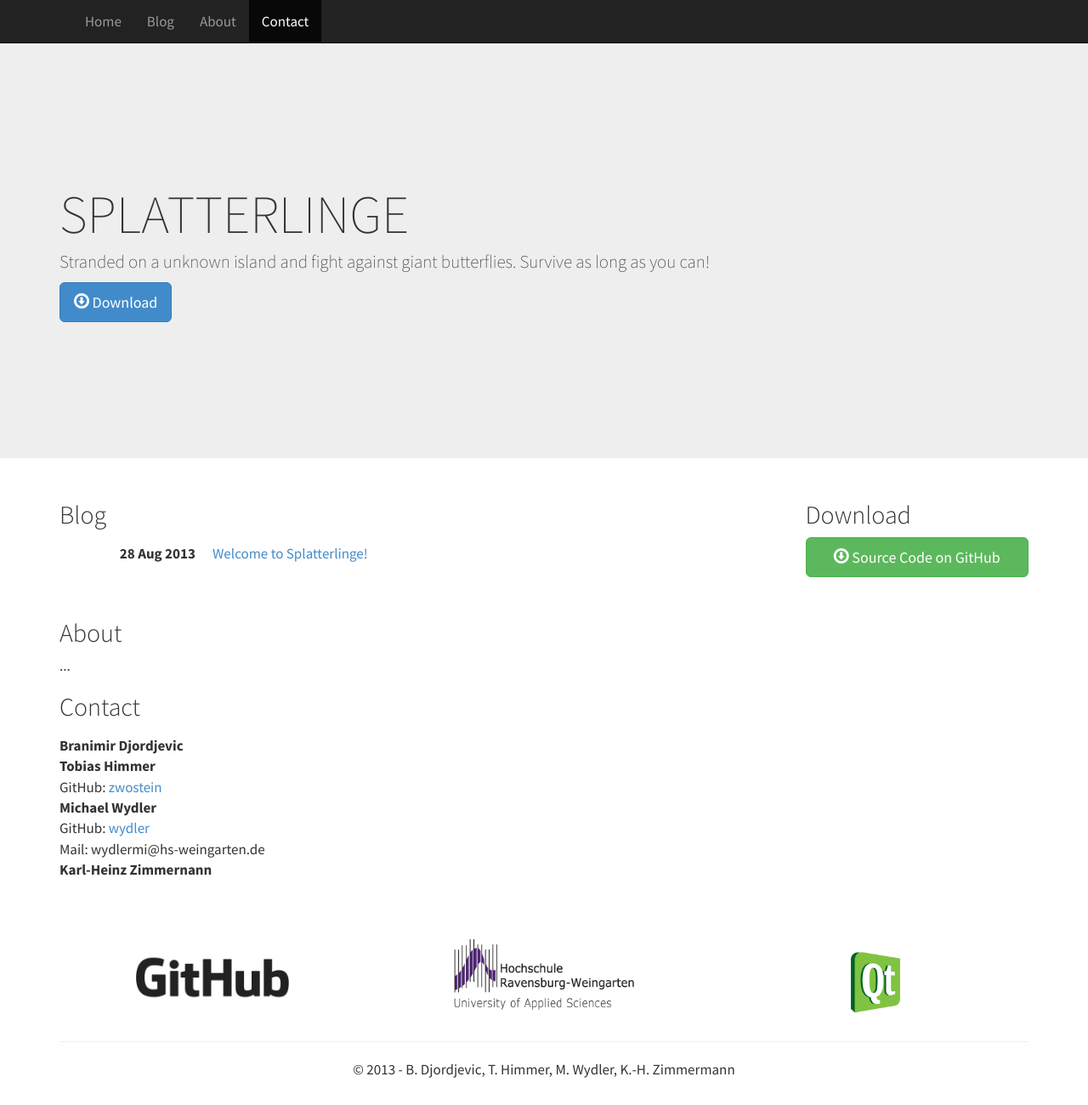
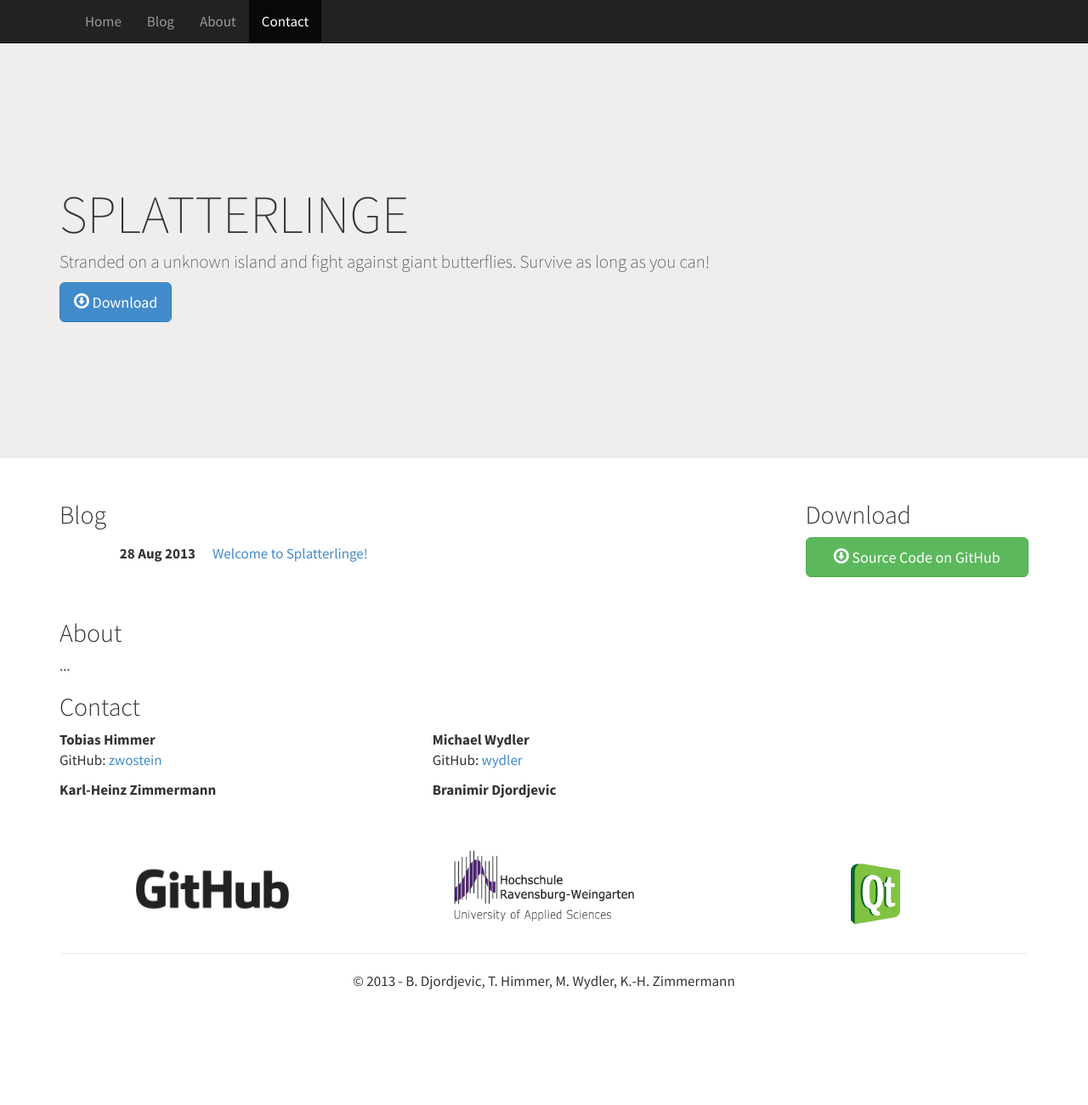
Before and after one commit to splatterlinge/splatterlinge.github.io, a Jekyll site: the page built from index.html, in a window 1280 px wide and 1300 px high. Shown: the whole window at 85% size. Built offline with Jekyll 4.4.1, drawn with Linux system fonts in a browser that asks for light colours; Markdown is read by kramdown in place of the engine named in the settings.

Commit message:
Change contact layout.

```diff
--- a/index.html
+++ b/index.html
@@ -26,16 +26,29 @@ title: Splatterlinge
 			...
 			<br />
 			<h2 id="contact">Contact</h2>
-			<dl>
-        <dt>Branimir Djordjevic</dt>
-        <dd></dd>
-        <dt>Tobias Himmer</dt>
-        <dd>GitHub: <a href="https://github.com/wydler">zwostein</a></dd>
-				<dt>Michael Wydler</dt>
-				<dd>GitHub: <a href="https://github.com/wydler">wydler</a><br />Mail: wydlermi@hs-weingarten.de</dd>
-        <dt>Karl-Heinz Zimmernann</dt>
-        <dd></dd>
-			</dl>
+      <div class="row">
+        <div class="col-sm-6">
+          <b>Tobias Himmer</b>
+          <p>
+            GitHub: <a href="https://github.com/zwostein">zwostein</a>
+          </p>
+        </div>
+        <div class="col-sm-6">
+          <b>Michael Wydler</b>
+          <p>
+            GitHub: <a href="https://github.com/wydler">wydler</a>
+          </p>
+        </div>
+      </div>
+      <div class="row">
+        <div class="col-sm-6">
+          <b>Karl-Heinz Zimmermann</b>
+        </div>
+        <div class="col-sm-6">
+          <b>Branimir Djordjevic</b>
+          <p></p>
+        </div>
+      </div>
     </div>
     <div class="col-sm-3">
       <h2>Download</h2>
```
